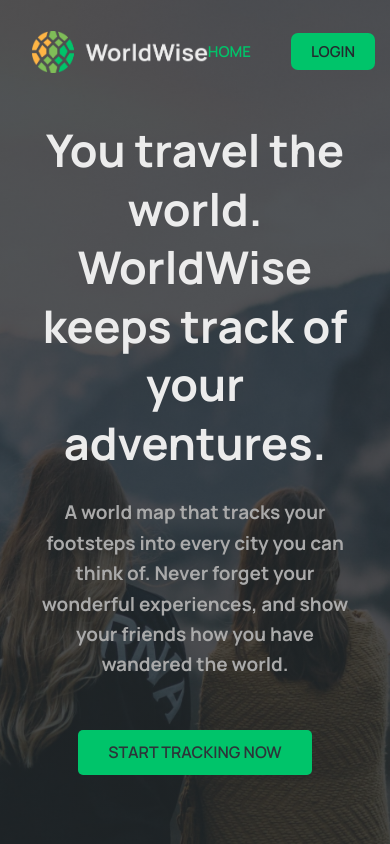
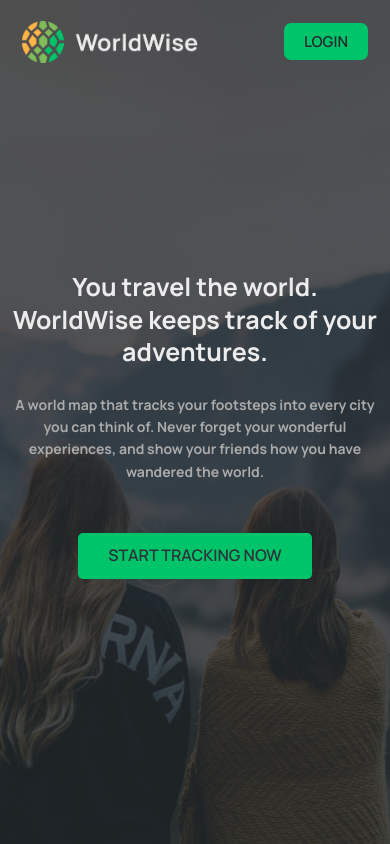
Before and after one commit to SadiqGurramkonda/worldWise, a React (Vite) app: page / in a window 390 px wide. Built offline with nearby package versions, Linux system fonts and the light colour scheme.

Commit message:
adjusted styles to be responsive

```diff
--- a/src/components/PageNav.jsx
+++ b/src/components/PageNav.jsx
@@ -9,7 +9,7 @@ function PageNav() {
     <nav className={styles.nav}>
       <Logo />
       <ul>
-        <li>
+        <li className={styles.home}>
           <NavLink to="/">Home</NavLink>
         </li>
         {!(
--- a/src/components/PageNav.module.css
+++ b/src/components/PageNav.module.css
@@ -35,20 +35,9 @@ a.ctaLink:visited {
   padding: 0.8rem 2rem;
   border-radius: 7px;
 }
-/*
-@media (max-width: 768px) {
-  .nav ul {
-    flex-direction: column;
-    gap: 1rem;
-  }
 
-  .nav {
-    flex-direction: column;
-    align-items: flex-start;
-    padding: 1rem;
+@media (max-width: 480px) {
+  .home{
+    display: none;
   }
 }
-
-.menu{
-  display: none;
-} */
--- a/src/pages/Homepage.module.css
+++ b/src/pages/Homepage.module.css
@@ -33,17 +33,53 @@
   margin-bottom: 2.5rem;
 }
 
+.cta {
+  font-size: 1.5rem;
+  padding: 1rem 2rem;
+  background-color: var(--color-primary);
+  color: #fff;
+  text-decoration: none;
+  border-radius: 5px;
+}
 
-/* @media (max-width: 768px) {
+/* Mobile Responsiveness */
+@media (max-width: 768px) {
   .homepage {
-    padding: 1.5rem;
+    padding: 2rem 1.5rem;
+  }
+
+  .homepage h1 {
+    font-size: 3rem;
+    margin-top: 3rem;
+  }
+
+  .homepage h2 {
+    font-size: 1.6rem;
+    width: 100%;
+  }
+
+  .cta {
+    font-size: 1.2rem;
+    padding: 0.8rem 1.5rem;
+  }
+}
+
+@media (max-width: 480px) {
+  .homepage {
+    padding: 1.5rem 1rem;
   }
 
   .homepage h1 {
     font-size: 2.5rem;
+    margin-top: 2rem;
   }
 
   .homepage h2 {
-    font-size: 1.5rem;
+    font-size: 1.4rem;
   }
-} */
+
+  .cta {
+    font-size: 1rem;
+    padding: 0.6rem 1.2rem;
+  }
+}
--- a/src/pages/Login.jsx
+++ b/src/pages/Login.jsx
@@ -10,8 +10,8 @@ import ErrorComponent from "../components/ErrorComponent";
 export default function Login() {
   // PRE-FILL FOR DEV PURPOSES
 
-  const [email, setEmail] = useState("sdq35@gmail.com");
-  const [password, setPassword] = useState("12345678");
+  const [email, setEmail] = useState("");
+  const [password, setPassword] = useState("");
 
 
   const { login, error, isLoading, user} = useAuth();
```
